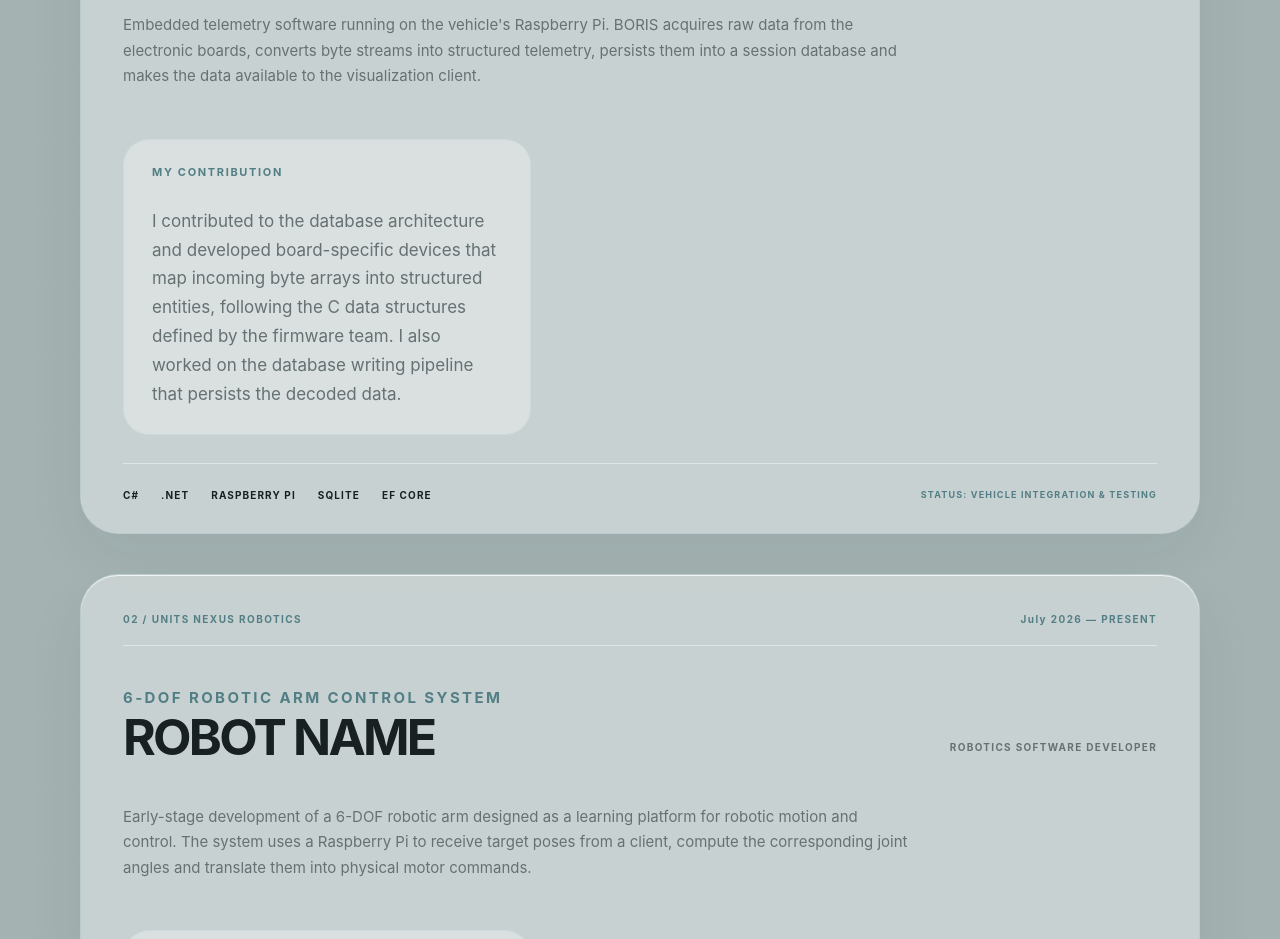
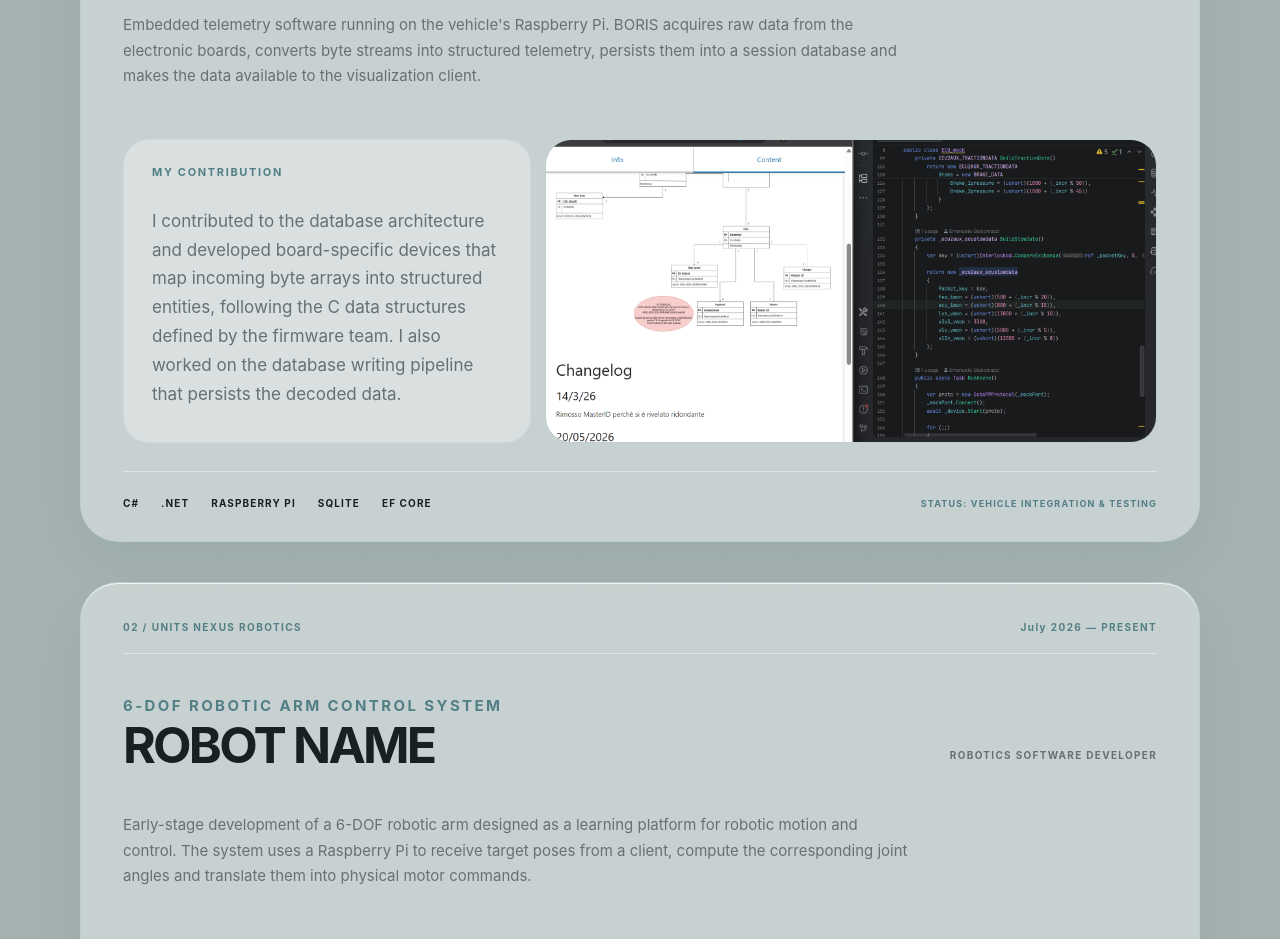
Before and after one commit to eliacovi04/portfolio, a React (Vite) app: page / in a window 1280 px wide. Shown: the part 1300-2239 px from the top of the page. Built offline with nearby package versions, Linux system fonts and the light colour scheme.

Commit message:
Add project 1 image

```diff
--- a/src/App.tsx
+++ b/src/App.tsx
@@ -7,6 +7,7 @@ import './styles/skills.css'
 import './styles/projects.css'
 import { SiGmail } from 'react-icons/si'
 import { FaLinkedin, FaGithub } from 'react-icons/fa'
+import borisProject from './assets/boris_project.png'
 
 
 function App() {
@@ -300,6 +301,13 @@ function App() {
                   the C data structures defined by the firmware team. I also worked on the
                   database writing pipeline that persists the decoded data.
                 </p>
+              </div>
+
+              <div className="project-image">
+                <img
+                  src={borisProject}
+                  alt="BORIS Formula SAE telemetry system"
+                />
               </div>
 
             </div>
--- a/src/styles/projects.css
+++ b/src/styles/projects.css
@@ -184,6 +184,31 @@
   letter-spacing: 0.15em;
 }
 
+/* =========================
+   PROJECT IMAGE
+   ========================= */
+
+.project-image {
+  min-height: 175px;
+
+  overflow: hidden;
+
+  border:
+    1px solid
+    rgba(140, 191, 197, 0.17);
+
+  border-radius: 26px;
+}
+
+.project-image img {
+  display: block;
+
+  width: 100%;
+  height: 100%;
+
+  object-fit: cover;
+}
+
 
 /* =========================
    CONTRIBUTION
@@ -318,77 +343,7 @@
 
 @media (max-width: 700px) {
 
-  .projects-section {
-    padding:
-      95px
-      3px
-      110px;
-  }
 
-  .projects-title {
-    margin-bottom: 50px;
-  }
-
-  .project-card {
-    padding: 32px 20px;
-
-    border-radius: 30px;
-  }
-
-  .project-card-top {
-    align-items: flex-start;
-
-    gap: 15px;
-  }
-
-  .project-header {
-    margin-top: 32px;
-  }
-
-  .project-description {
-    margin:
-      35px
-      0
-      40px;
-
-    font-size: 14px;
-  }
-
-  .pipeline-flow {
-    align-items: flex-start;
-    flex-direction: column;
-
-    gap: 10px;
-  }
-
-  .pipeline-arrow {
-    transform: rotate(90deg);
-  }
-
-  .project-bottom {
-    align-items: flex-start;
-    flex-direction: column;
-  }
-
-  .project-detail-block {
-  padding: 24px 18px;
-  }
-
-  .project-contribution-text {
-  max-width: none;
-  width: 100%;
-  }
-
-  .project-contribution-text {
-  max-width: 520px;
-
-  margin: 0;
-
-  color: var(--text-muted);
-
-  font-size: 14px;
-  line-height: 1.7;
-}
 
   .project-card-top,
   .project-header,
```
Also changed, not shown: src/assets/boris_project.png (added).
